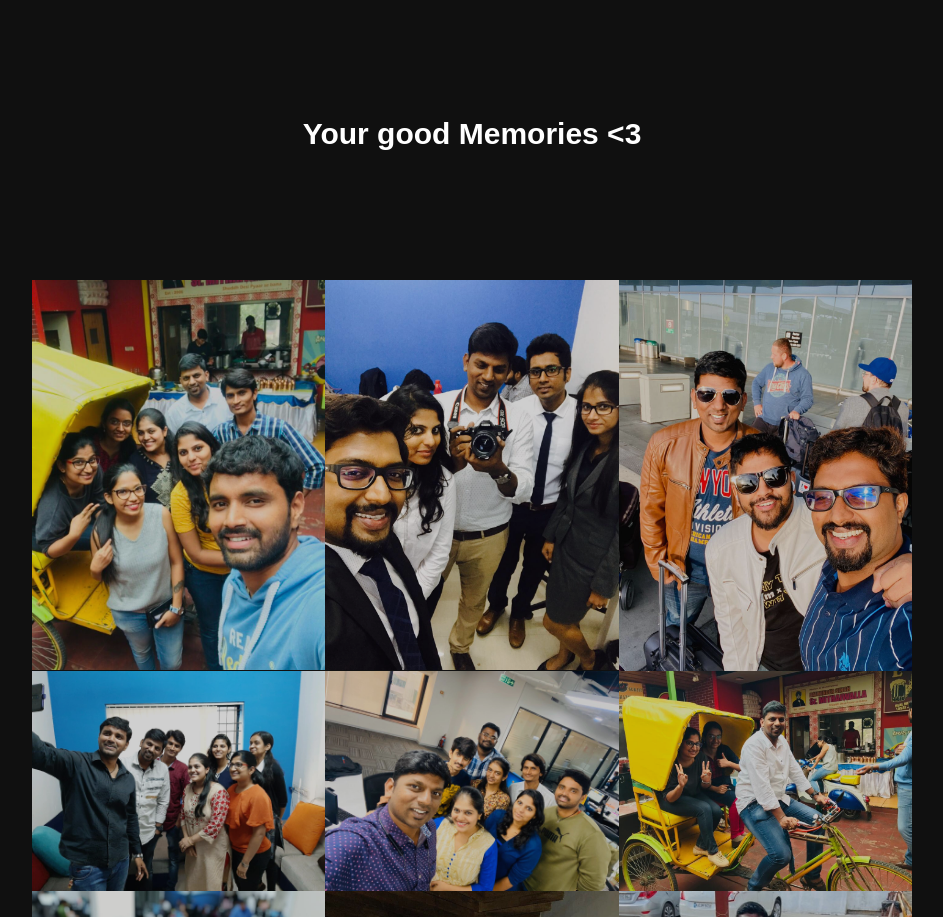
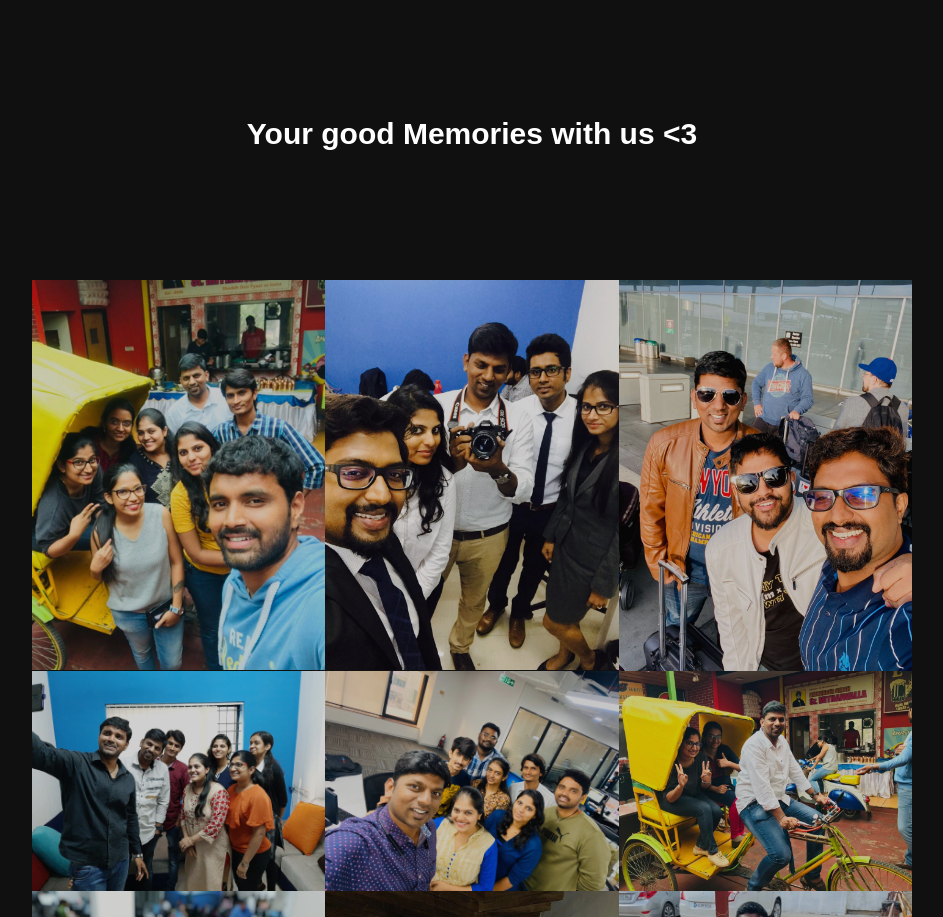
Before and after one commit to Prashaanth26/jenin-work-anniversary, a plain HTML site: page index.html in a window 1280 px wide. Shown: the part 2082-2999 px from the top of the page, without its empty margins (168-1111 px from the left). Drawn offline with Linux system fonts and the light colour scheme; some packages are replaced by stand-ins of ours.

Commit message:
Photo gallery name changed

```diff
--- a/index.html
+++ b/index.html
@@ -210,7 +210,7 @@ Congratulations on 6 Amazing Year of Work Experience!</p>
 	<div class="container">
 		<div class="row">
 			<div class="col-md-offset-2 col-md-8 col-sm-12">
-				<h2>Your good Memories <3 </h2><p>
+				<h2>Your good Memories with us <3 </h2><p>
 			</div>
          </div>
 
```
Also changed, not shown: 1 other file.
